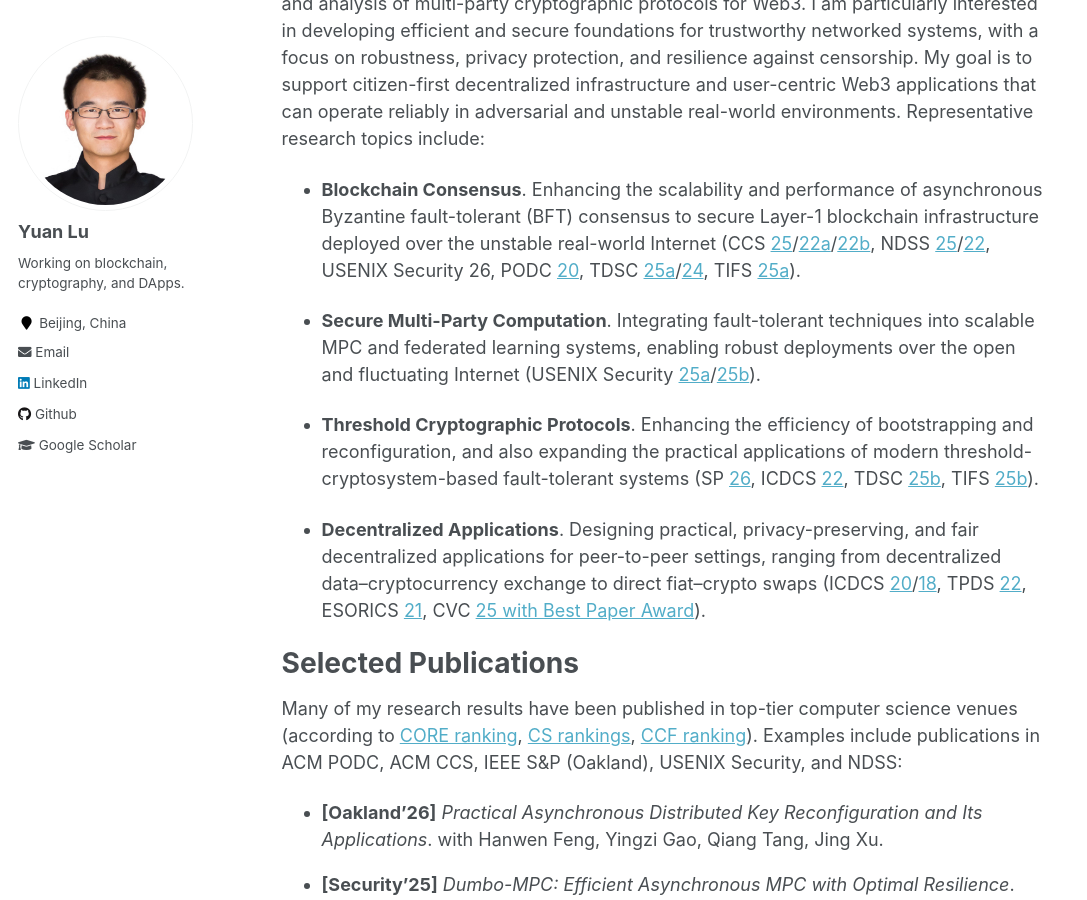
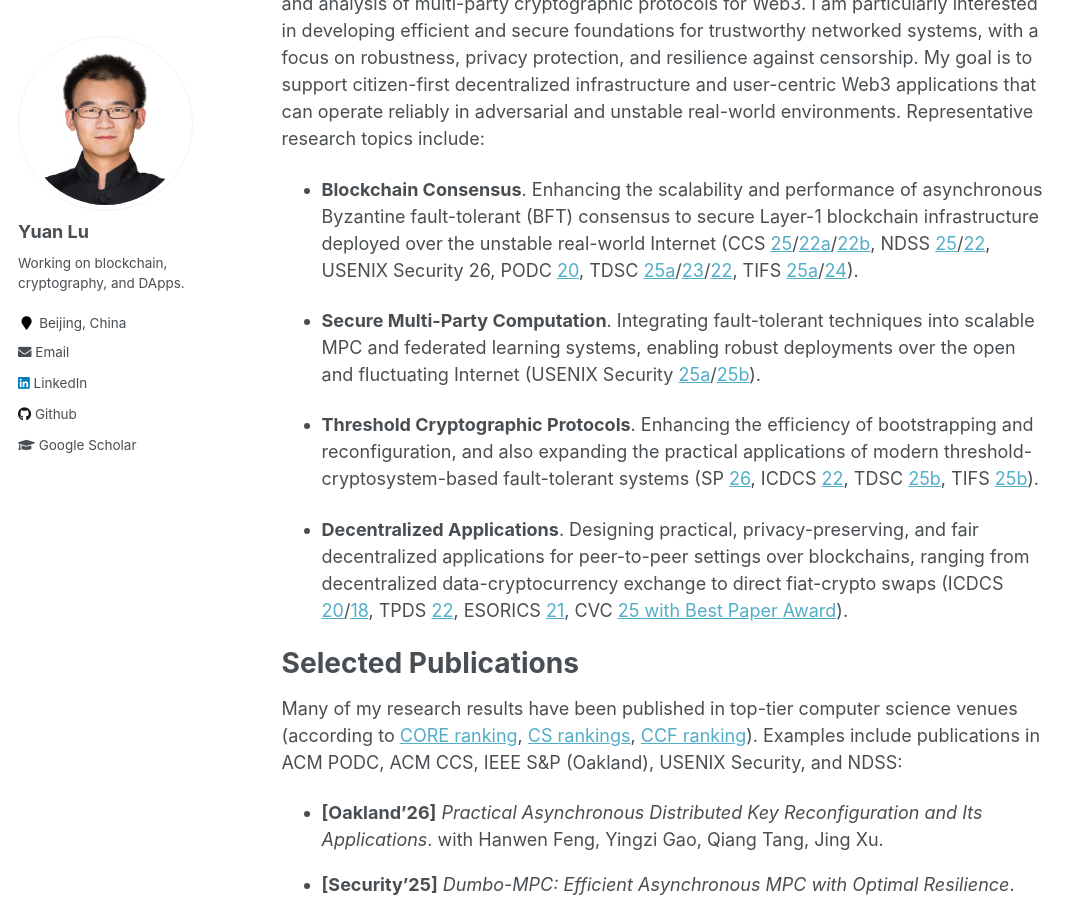
Before and after one commit to yylluu/yylluu.github.io, a Jekyll site: the page built from _pages/about.md, in a window 1280 px wide and 900 px high, scrolled down 280 px. Shown: the whole window, without its empty margins (0-1087 px from the left). Built offline with Jekyll 4.4.1, drawn with Linux system fonts in a browser that asks for light colours.

Commit message:
Update about.md

```diff
--- a/_pages/about.md
+++ b/_pages/about.md
@@ -14,13 +14,13 @@ Research Interests
 
 My research spans blockchain infrastructure, decentralized applications, and the design and analysis of multi-party cryptographic protocols for Web3. I am particularly interested in developing efficient and secure foundations for trustworthy networked systems, with a focus on robustness, privacy protection, and resilience against censorship. My goal is to support citizen-first decentralized infrastructure and user-centric Web3 applications that can operate reliably in adversarial and unstable real-world environments. Representative research topics include:
 
-- **Blockchain Consensus**. Enhancing the scalability and performance of asynchronous Byzantine fault-tolerant (BFT) consensus to secure Layer-1 blockchain infrastructure deployed over the unstable real-world Internet (CCS [25](https://dl.acm.org/doi/abs/10.1145/3719027.3765132)/[22a](https://dl.acm.org/doi/abs/10.1145/3548606.3559346)/[22b](https://dl.acm.org/doi/abs/10.1145/3548606.3559379), NDSS [25](https://eprint.iacr.org/2024/206)/[22](https://eprint.iacr.org/2022/27), USENIX Security 26, PODC [20](https://dl.acm.org/doi/abs/10.1145/3382734.3405707), TDSC [25a](https://ieeexplore.ieee.org/abstract/document/11002681)/[24](https://ieeexplore.ieee.org/abstract/document/10415090), TIFS [25a](https://ieeexplore.ieee.org/abstract/document/11014212)).
+- **Blockchain Consensus**. Enhancing the scalability and performance of asynchronous Byzantine fault-tolerant (BFT) consensus to secure Layer-1 blockchain infrastructure deployed over the unstable real-world Internet (CCS [25](https://dl.acm.org/doi/abs/10.1145/3719027.3765132)/[22a](https://dl.acm.org/doi/abs/10.1145/3548606.3559346)/[22b](https://dl.acm.org/doi/abs/10.1145/3548606.3559379), NDSS [25](https://eprint.iacr.org/2024/206)/[22](https://eprint.iacr.org/2022/27), USENIX Security 26, PODC [20](https://dl.acm.org/doi/abs/10.1145/3382734.3405707), TDSC [25a](https://ieeexplore.ieee.org/abstract/document/11002681)/[23](https://ieeexplore.ieee.org/abstract/document/9913698)/[22](https://ieeexplore.ieee.org/abstract/document/9913698), TIFS [25a](https://ieeexplore.ieee.org/abstract/document/11014212)/[24](https://ieeexplore.ieee.org/abstract/document/10415090)).
 
 - **Secure Multi-Party Computation**. Integrating fault-tolerant techniques into scalable MPC and federated learning systems, enabling robust deployments over the open and fluctuating Internet (USENIX Security [25a](https://www.usenix.org/conference/usenixsecurity25/presentation/su-yuan)/[25b](https://www.usenix.org/conference/usenixsecurity25/presentation/liu-yizhong)).
 
 - **Threshold Cryptographic Protocols**. Enhancing the efficiency of bootstrapping and reconfiguration, and also expanding the practical applications of modern threshold-cryptosystem-based fault-tolerant systems (SP [26](https://eprint.iacr.org/2025/149), ICDCS [22](https://ieeexplore.ieee.org/abstract/document/9912190), TDSC [25b](https://ieeexplore.ieee.org/abstract/document/10807394), TIFS [25b](https://ieeexplore.ieee.org/abstract/document/11153573)).
 
-- **Decentralized Applications**. Designing practical, privacy-preserving, and fair decentralized applications for peer-to-peer settings, ranging from decentralized data–cryptocurrency exchange to direct fiat–crypto swaps (ICDCS [20](https://ieeexplore.ieee.org/abstract/document/9355719)/[18](https://ieeexplore.ieee.org/abstract/document/8416350), TPDS [22](https://ieeexplore.ieee.org/abstract/document/9929262), ESORICS [21](https://link.springer.com/chapter/10.1007/978-3-030-88418-5_17), CVC [25 with Best Paper Award](https://ieeexplore.ieee.org/abstract/document/11068849)).
+- **Decentralized Applications**. Designing practical, privacy-preserving, and fair decentralized applications for peer-to-peer settings over blockchains, ranging from decentralized data-cryptocurrency exchange to direct fiat-crypto swaps (ICDCS [20](https://ieeexplore.ieee.org/abstract/document/9355719)/[18](https://ieeexplore.ieee.org/abstract/document/8416350), TPDS [22](https://ieeexplore.ieee.org/abstract/document/9929262), ESORICS [21](https://link.springer.com/chapter/10.1007/978-3-030-88418-5_17), CVC [25 with Best Paper Award](https://ieeexplore.ieee.org/abstract/document/11068849)).
 
 
 
```
